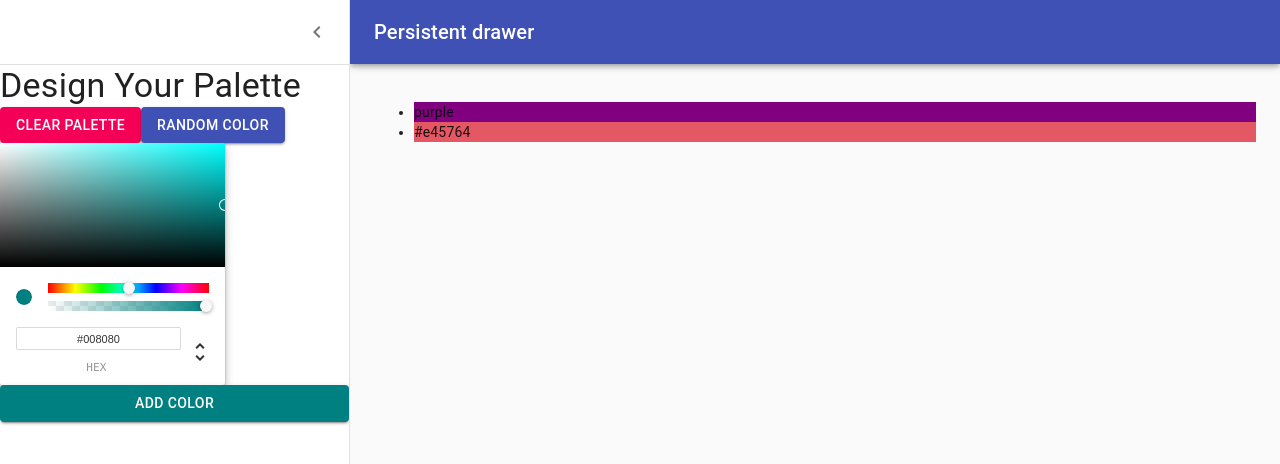
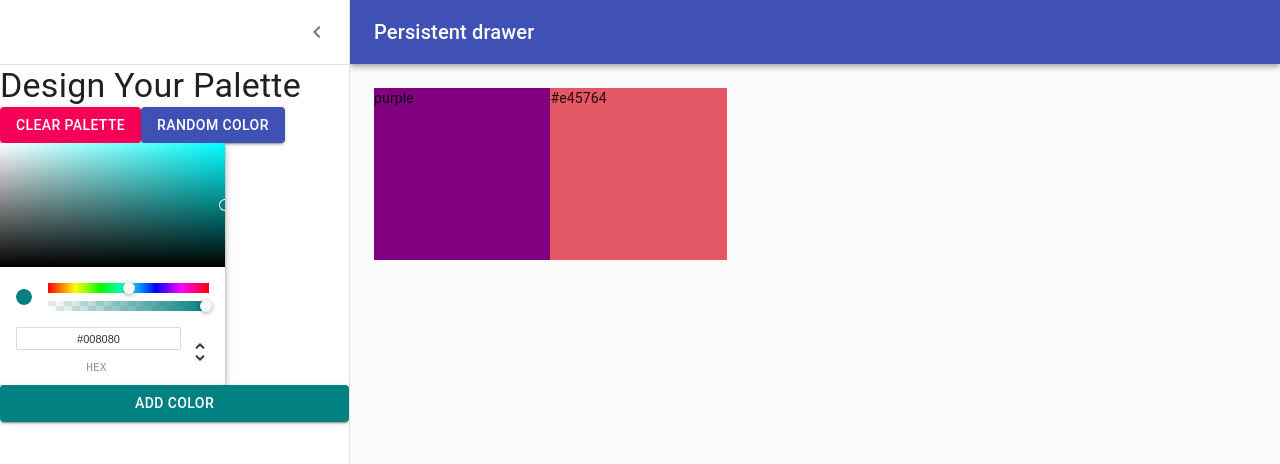
Before and after one commit to rohitbhati-rb/color-picker, a React (Create React App) app: page /palette/new in a window 1280 px wide. Shown: the top 464 px of the page. Built offline with nearby package versions, Linux system fonts and the light colour scheme.

Commit message:
added basic color box in the form

```diff
--- /dev/null
+++ b/src/DraggableColorBox.js
@@ -0,0 +1,23 @@
+import React from 'react';
+import { withStyles } from '@material-ui/styles';
+
+const styles = {
+  root: {
+    width: '20%',
+    height: "25%",
+    margin: '0 auto',
+    display: 'inline-block',
+    position: 'relative',
+    cursor: 'pointer',
+    marginBottom: '-3.5px'
+  }
+};
+
+function DraggableColorBox(props) {
+  return (
+    <div className={props.classes.root} style={{ backgroundColor: props.color }}>
+      {props.color}
+    </div>
+  )
+}
+export default withStyles(styles)(DraggableColorBox);
--- a/src/NewPaletteForm.js
+++ b/src/NewPaletteForm.js
@@ -14,6 +14,7 @@
 import Button from "@material-ui/core/Button";
 import MenuIcon from "@material-ui/icons/Menu";
 import ChevronLeftIcon from "@material-ui/icons/ChevronLeft";
+import DraggableColorBox from "./DraggableColorBox";
 
 const drawerWidth = 350;
 
@@ -58,6 +59,7 @@
   },
   content: {
     flexGrow: 1,
+    height: "calc(100vh - 64px)",
     padding: theme.spacing(3),
     transition: theme.transitions.create("margin", {
       easing: theme.transitions.easing.sharp,
@@ -167,11 +169,9 @@
           })}
         >
           <div className={classes.drawerHeader} />
-          <ul>
-            {this.state.colors.map(color => (
-              <li key={color} style={{ backgroundColor: color }} >{color}</li>
-            ))}
-          </ul>
+          {this.state.colors.map(color => (
+            <DraggableColorBox color={color} />
+          ))}
         </main>
       </div>
     )
```
